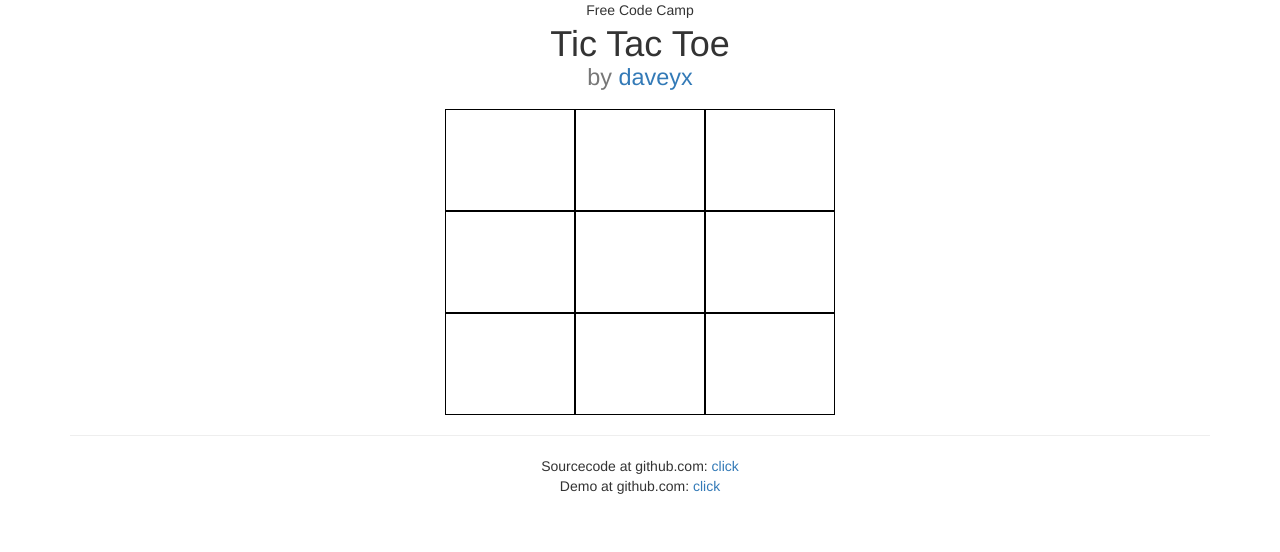
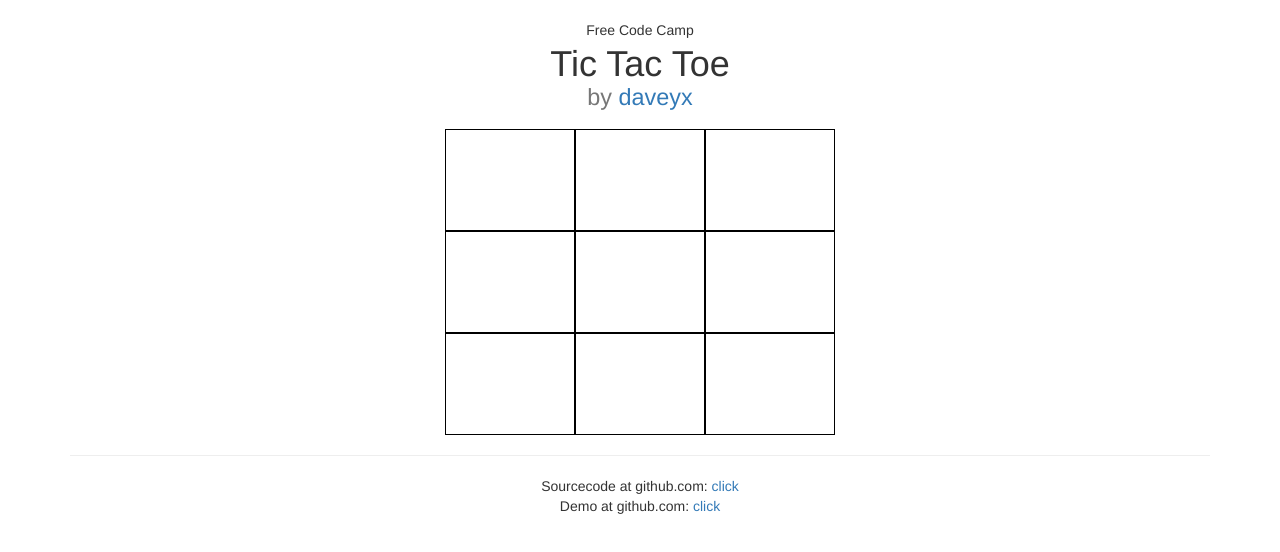
Before and after one commit to daveyx/fcc-tictactoe, a React app: page / in a window 1280 px wide. Built offline with nearby package versions, Linux system fonts and the light colour scheme.

Commit message:
improved layout

```diff
--- a/dev/css/styles.css
+++ b/dev/css/styles.css
@@ -2,6 +2,10 @@ h1 {
   margin-top: 0px !important;
   margin-bottom: 20px !important;
   line-height: 0.8 !important;
+}
+
+.wrapper {
+  padding-top: 20px;
 }
 
 .playground div[class^="col-"] {
```
